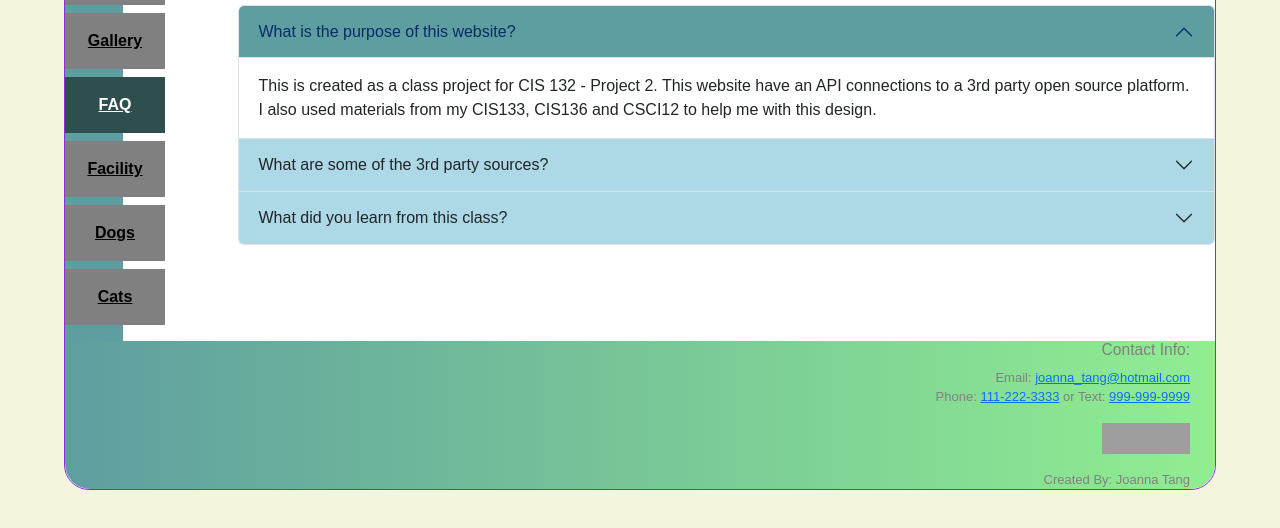
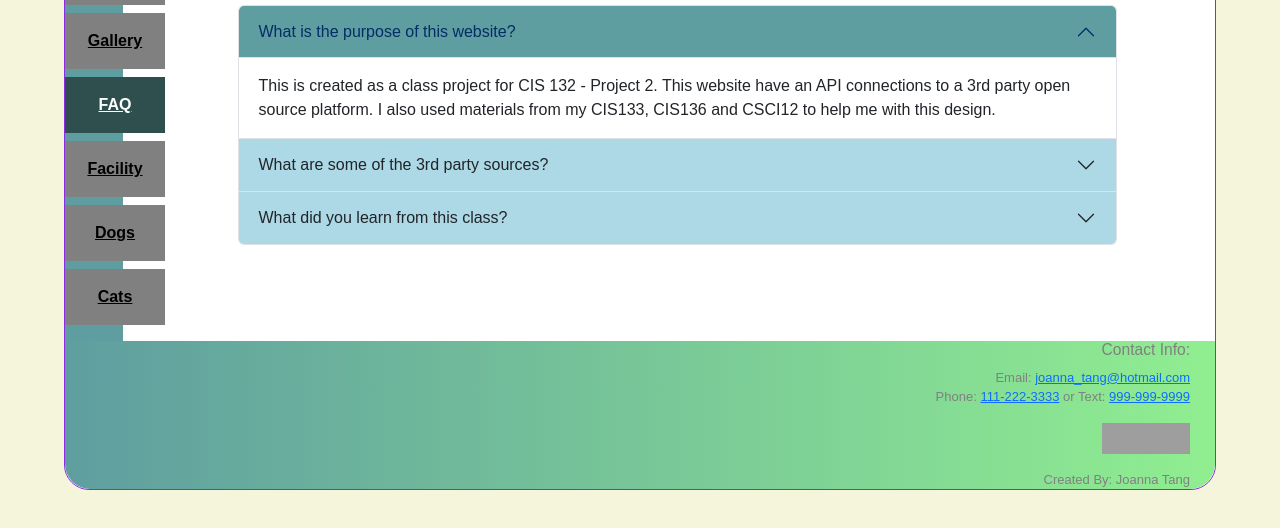
Before and after one commit to joanna-tang/cis132project2-4, a plain HTML site: page help.html in a window 1280 px wide. Shown: the part 124-652 px from the top of the page. Drawn offline with nearby package versions, Linux system fonts and the light colour scheme; grey boxes are pictures that could not be loaded.

Commit message:
Update main.css

```diff
--- a/main.css
+++ b/main.css
@@ -304,7 +304,10 @@ input:invalid {
     border-color: red;
 }
 
-
+/* new css for bootstrap components */
+.accordion {
+  width: 90%;
+}
 .accordion-body table {
   border: 1px solid black;
   width: 60%;
```
